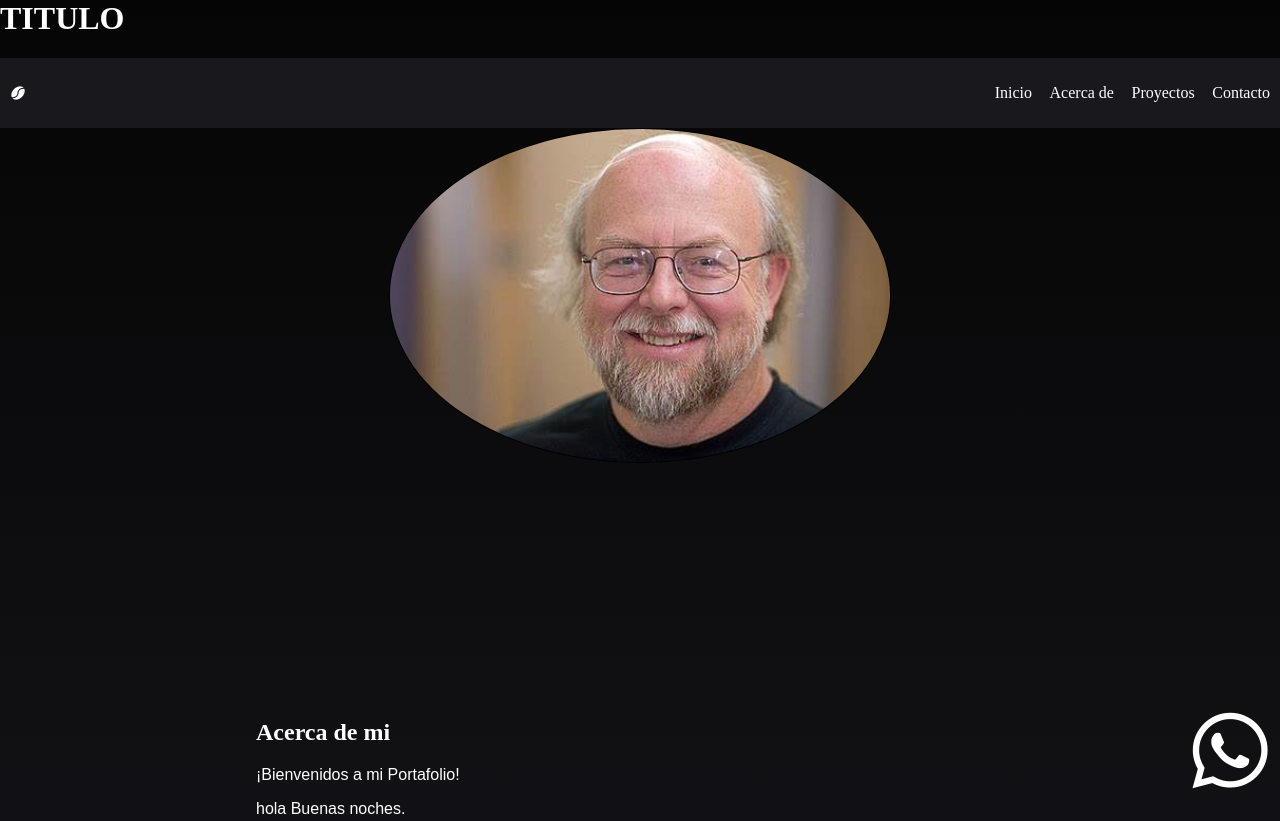
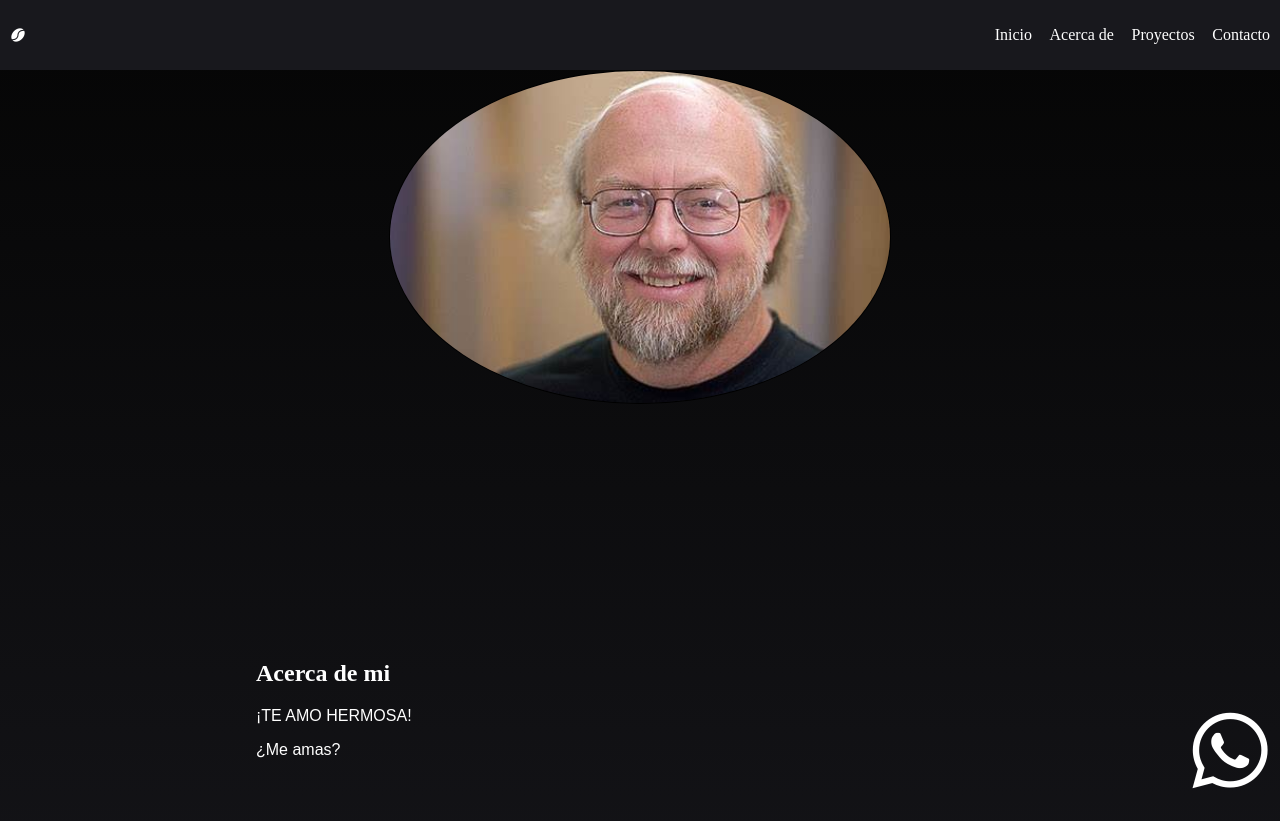
Before and after one commit to cesarft27/mi_primera_web, a plain HTML site: page index.html in a window 1280 px wide. Shown: the top 821 px of the page. Drawn offline with nearby package versions, Linux system fonts and the light colour scheme; a web font is replaced by a local one.

Commit message:
Cesar Ajuste3

```diff
--- a/index.html
+++ b/index.html
@@ -11,8 +11,6 @@
 		<script src="https://kit.fontawesome.com/c9b87a4bee.js" crossorigin="anonymous"></script>
 	</head>
 	<body >
-
-		<h1>TITULO</h1>
 		<header id="encabezado">
 			<div class="logo">
 				<a href="index.html"><i class='bx bxs-coffee-bean'></i></a>
@@ -44,8 +42,8 @@
 			<section class="Acerca">
 				<div class="Container">
 					<h2>Acerca de mi</h2>
-					<p>¡Bienvenidos a mi Portafolio!</p>
-					<p>hola Buenas noches.</p>
+					<p>¡TE AMO HERMOSA!</p>
+					<p> ¿Me amas?</p>
 				</div>
 			</section>
 
```
